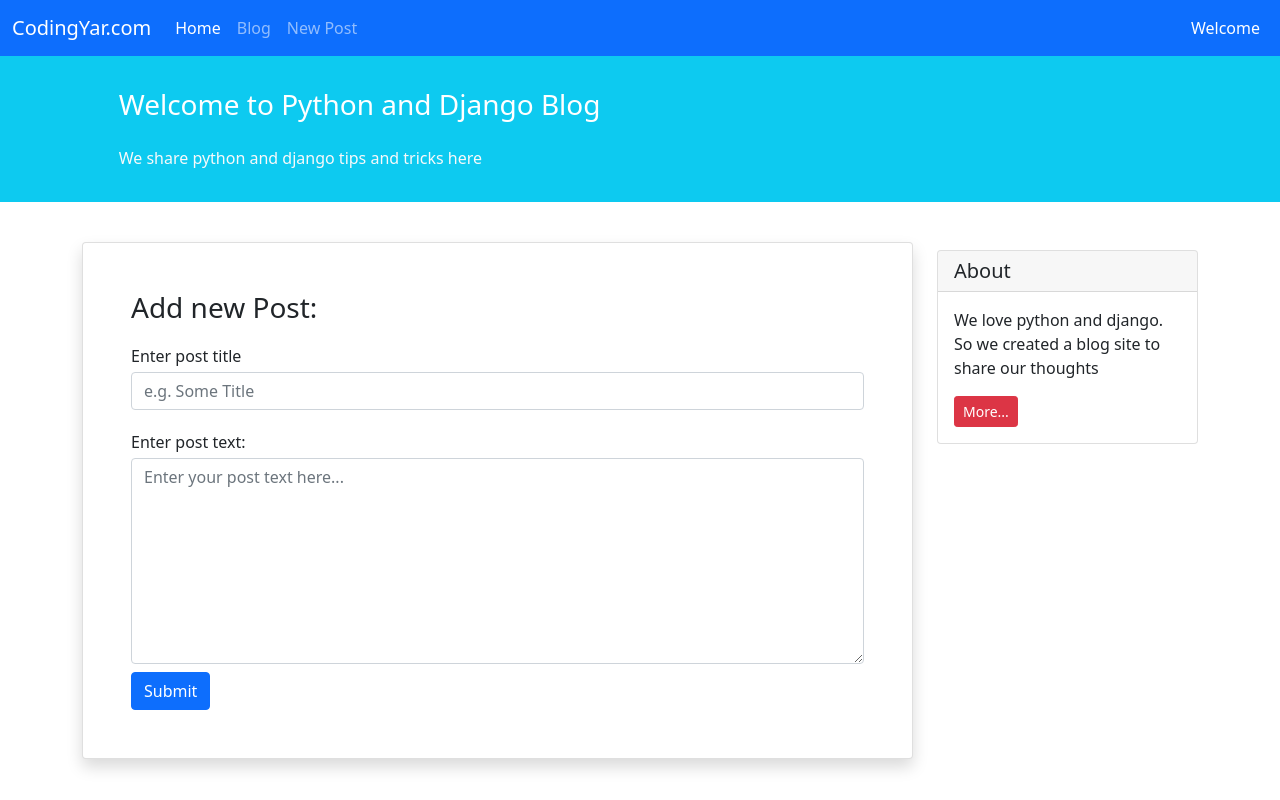
After one commit to mohammadpmf/django_everywhere, a Django app: page /blog/create/ in a window 1280 px wide. The commit adds this page. Run offline with Django 3.2, Linux system fonts and the light colour scheme.

Commit message:
bad az ezafe kardane post.

```diff
--- /dev/null
+++ b/blog_website/blog/templates/blog/post_create.html
@@ -0,0 +1,45 @@
+{% extends '_base.html' %}
+
+{% block page_title %}
+    Add New Post
+{% endblock page_title %}
+
+{% block content %}
+
+<div class="container mt-4">
+    <div class="row">
+        <div class="col-9">
+            <div class="card shadow my-3 p-5">
+                <h3>Add new Post:</h3>
+                <form method="POST">
+                    {% csrf_token %}
+                    <div class="form-group py-2">
+                        <label class="py-1">Enter post title</label>
+                        <input type="text" class="form-control" placeholder="e.g. Some Title" name="title">
+                    </div>
+                    <div class="form-group py-2">
+                        <label class="py-1">Enter post text:</label>
+                        <textarea class="form-control" name="text" rows="8" placeholder="Enter your post text here..."></textarea>
+                    </div>
+                    <button type="submit" class="btn btn-primary">Submit</button>
+                </form>
+            </div>
+        </div>
+        <div class="col-3">
+                <div class="card my-4">
+                    <h5 class="card-header">About</h5>
+                    <div class="card-body">
+                        <p class="card-text">We love python and django. So we created a blog site to share our
+                            thoughts</p>
+                        <a href="#"
+                           class="btn btn-sm btn-danger">
+                            More...
+                        </a>
+                    </div>
+                </div>
+
+        </div>
+    </div>
+</div>
+
+{% endblock content %}
--- a/blog_website/blog/urls.py
+++ b/blog_website/blog/urls.py
@@ -4,4 +4,5 @@ from . import views
 urlpatterns = [
     path('', views.post_list_view, name = 'posts_list'),
     path('<int:pk>/', views.post_detail_view, name = 'post_detail'),
+    path('create/', views.post_create_view, name = 'post_create'),
 ]
--- a/blog_website/blog/views.py
+++ b/blog_website/blog/views.py
@@ -2,6 +2,7 @@ from django.shortcuts import render
 from .models import Post
 from django.core.exceptions import ObjectDoesNotExist
 from django.shortcuts import get_object_or_404
+from django.contrib.auth.models import User
 
 def post_list_view(request):
     # posts_list = Post.objects.all() # Hama ro migire.
@@ -26,3 +27,15 @@ def post_detail_view(request, pk):
     # Raveshe 3
     post = get_object_or_404(Post, pk=pk)
     return render(request, 'blog/post_detail.html', {'post': post})
+
+
+def post_create_view(request):
+    # print(request.method)
+    if request.method == 'POST':
+        print(request.POST)
+        post_title = request.POST.get('title')
+        post_text = request.POST.get('text')
+        Post.objects.create(title=post_title, text=post_text, author=User.objects.all()[0], status='pub')
+    elif request.method == 'GET':
+        print("GET request.")
+    return render(request, 'blog/post_create.html')
--- a/blog_website/templates/_base.html
+++ b/blog_website/templates/_base.html
@@ -20,8 +20,9 @@
         </button>
         <div class="collapse navbar-collapse" id="navbarNavAltMarkup">
             <div class="navbar-nav">
-                <a class="nav-link active" aria-current="page" href="#">Home</a>
-                <a class="nav-link" href="#">Blog</a>
+                <a class="nav-link active" aria-current="page" href="{% url 'posts_list' %}">Home</a>
+                <a class="nav-link" href="{% url 'posts_list' %}">Blog</a>
+                <a class="nav-link" href="{% url 'post_create' %}">New Post</a>
             </div>
         </div>
         <div class="mx-2 text-white">Welcome</div>
```
Also changed, not shown: dide ha (3d time).txt (+4 -3 lines), blog_website/db.sqlite3.
